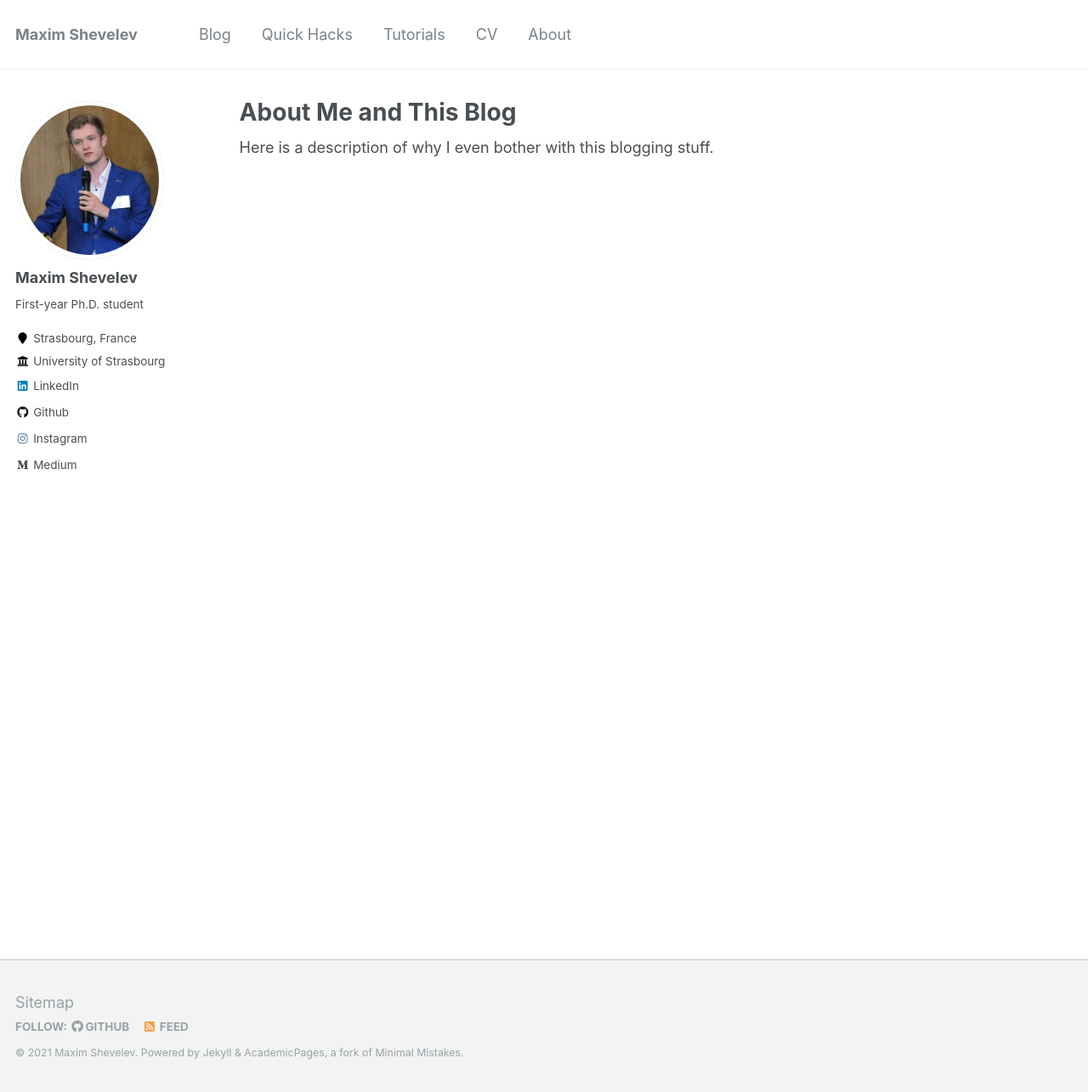
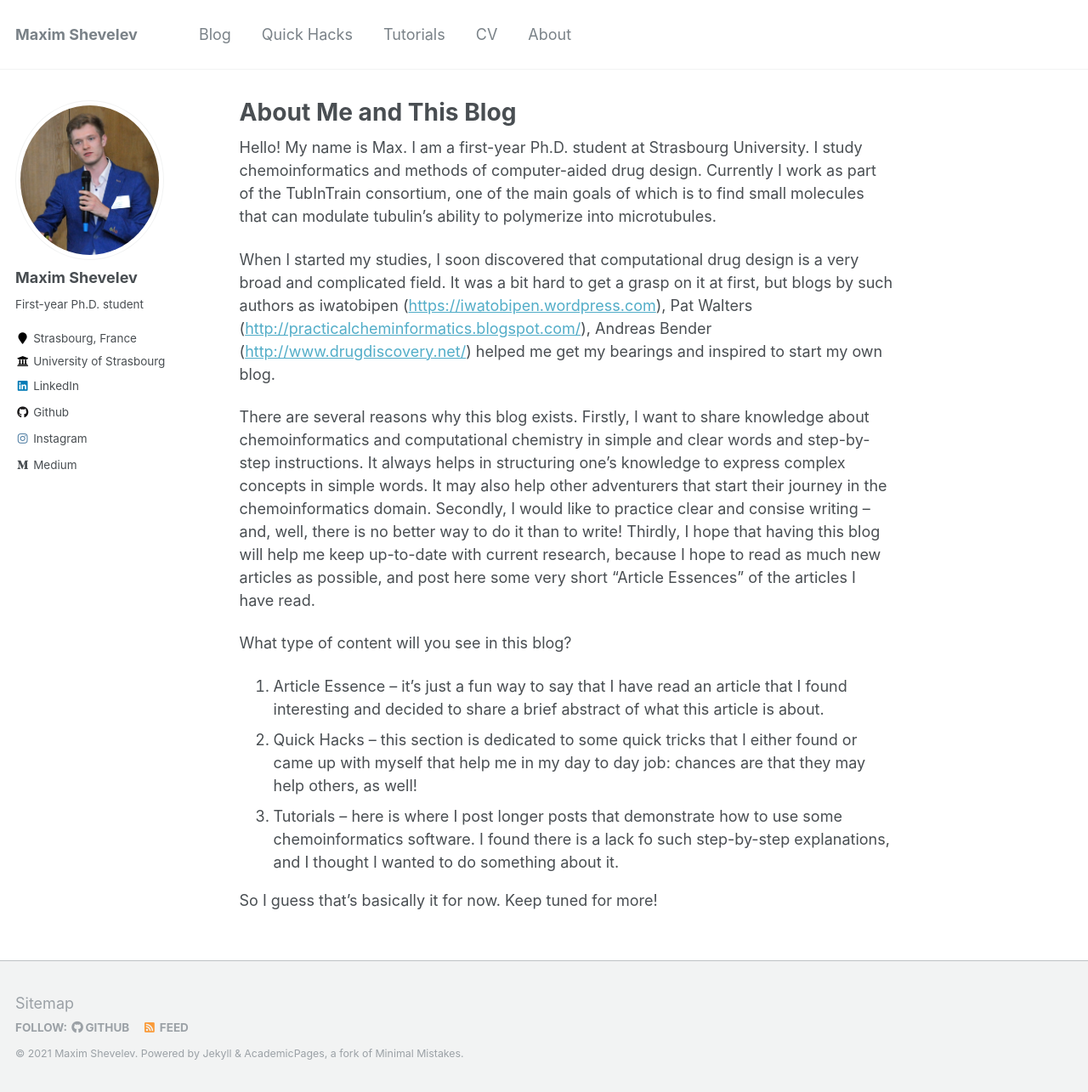
Before and after one commit to mawansui/mawansui.github.io, a Jekyll site: the page built from _pages/about_this_blog.md, in a window 1280 px wide and 1285 px high. Shown: the whole window at 85% size. Built offline with Jekyll 4.4.1, drawn with Linux system fonts in a browser that asks for light colours.

Commit message:
about this blog

```diff
--- a/_pages/about_this_blog.md
+++ b/_pages/about_this_blog.md
@@ -5,4 +5,15 @@ excerpt: "Here I describe why I decided to do this blogging exercise."
 author_profile: true
 ---
 
-Here is a description of why I even bother with this blogging stuff.
+Hello! My name is Max. I am a first-year Ph.D. student at Strasbourg University. I study chemoinformatics and methods of computer-aided drug design. Currently I work as part of the TubInTrain consortium, one of the main goals of which is to find small molecules that can modulate tubulin's ability to polymerize into microtubules.
+
+When I started my studies, I soon discovered that computational drug design is a very broad and complicated field. It was a bit hard to get a grasp on it at first, but blogs by such authors as iwatobipen ([https://iwatobipen.wordpress.com](https://iwatobipen.wordpress.com/)), Pat Walters ([http://practicalcheminformatics.blogspot.com/](http://practicalcheminformatics.blogspot.com/)), Andreas Bender ([http://www.drugdiscovery.net/](http://www.drugdiscovery.net/)) helped me get my bearings and inspired to start my own blog.
+
+There are several reasons why this blog exists. Firstly, I want to share knowledge about chemoinformatics and computational chemistry in simple and clear words and step-by-step instructions. It always helps in structuring one's knowledge to express complex concepts in simple words. It may also help other adventurers that start their journey in the chemoinformatics domain. Secondly, I would like to practice clear and consise writing – and, well, there is no better way to do it than to write! Thirdly, I hope that having this blog will help me keep up-to-date with current research, because I hope to read as much new articles as possible, and post here some very short "Article Essences" of the articles I have read.
+
+What type of content will you see in this blog?
+1. Article Essence – it's just a fun way to say that I have read an article that I found interesting and decided to share a brief abstract of what this article is about.
+2. Quick Hacks – this section is dedicated to some quick tricks that I either found or came up with myself that help me in my day to day job: chances are that they may help others, as well!
+3. Tutorials – here is where I post longer posts that demonstrate how to use some chemoinformatics software. I found there is a lack fo such step-by-step explanations, and I thought I wanted to do something about it.
+
+So I guess that's basically it for now. Keep tuned for more!
```
